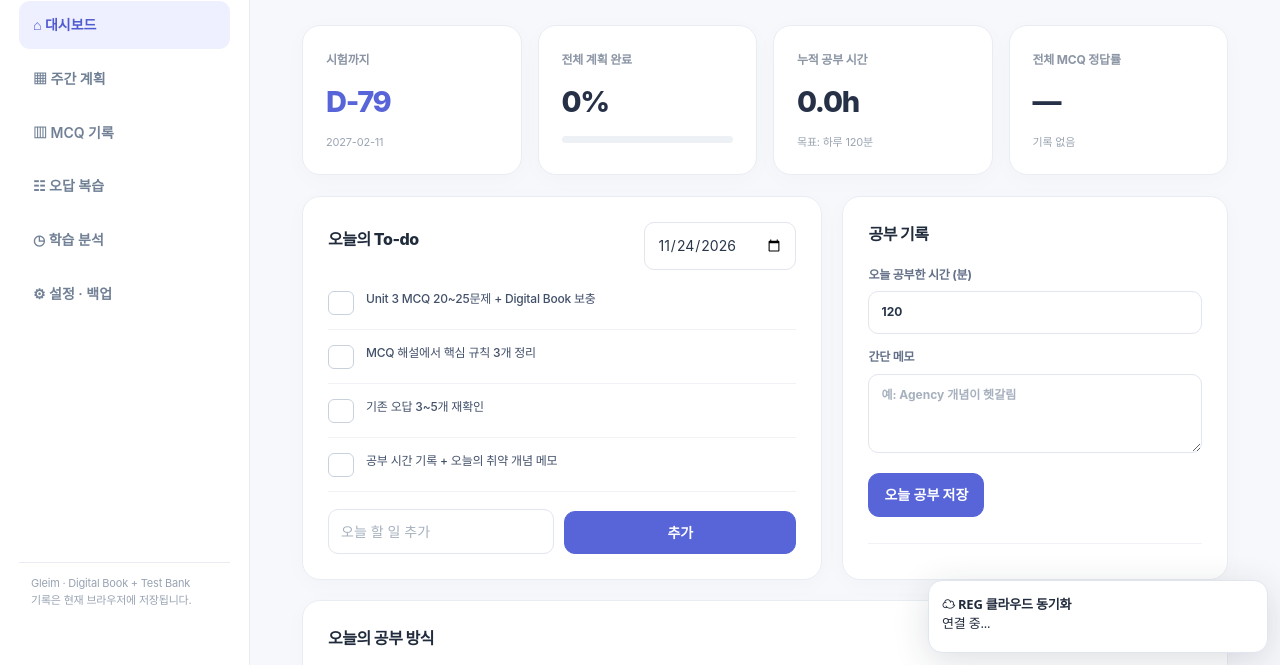
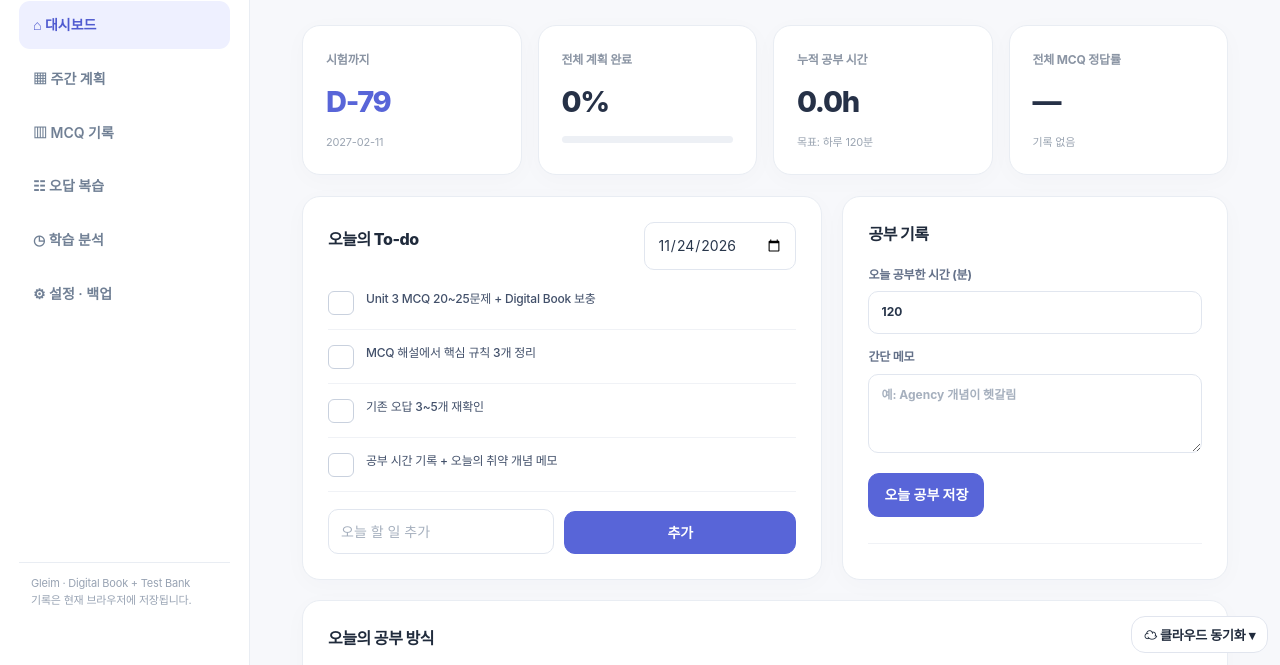
Before and after one commit to kdh63193845-hub/reg-study-tracker, a plain HTML site: page index.html in a window 1280 px wide. Shown: the part 135-800 px from the top of the page. Drawn offline with Linux system fonts and the light colour scheme; a script that the page names is missing.

Commit message:
Collapse cloud sync panel by default without changing sync logic

```diff
--- a/index.html
+++ b/index.html
@@ -191,7 +191,7 @@ $("focusLog").onclick=()=>{if(!completedMinutes)return;db.study.push({id:Date.no
 /* Existing delegated checkbox handler saves all task keys, including V3 keys. */
 renderV3();clock();
 })();
-</script><style>#reg-cloud{position:fixed;bottom:12px;right:12px;z-index:100;background:white;border:1px solid #e1e5ee;border-radius:14px;padding:13px;box-shadow:0 8px 35px #18253d26;width:min(340px,calc(100vw - 24px));font:13px system-ui}#reg-cloud button{padding:8px 10px;margin:5px 4px 0 0}#reg-cloud small{display:block;color:#64748b;margin-top:7px}#reg-cloud input{margin-top:8px}</style><div id="reg-cloud"><b>☁ REG 클라우드 동기화</b><div id="reg-cloud-ui">연결 중...</div><small id="reg-cloud-status"></small></div><script type="module">
+</script><style>#reg-cloud{position:fixed;bottom:12px;right:12px;z-index:100;background:white;border:1px solid #e1e5ee;border-radius:14px;padding:13px;box-shadow:0 8px 35px #18253d26;width:min(340px,calc(100vw - 24px));font:13px system-ui}#reg-cloud button{padding:8px 10px;margin:5px 4px 0 0}#reg-cloud small{display:block;color:#64748b;margin-top:7px}#reg-cloud input{margin-top:8px}#reg-cloud:not([open]){width:auto;padding:8px 12px;box-shadow:none}#reg-cloud summary{cursor:pointer;font-weight:700;list-style:none}#reg-cloud summary::-webkit-details-marker{display:none}#reg-cloud summary:after{content:" ▾"}#reg-cloud[open] summary:after{content:" ▴"}</style><details id="reg-cloud"><summary>☁ 클라우드 동기화</summary><div id="reg-cloud-ui">연결 중...</div><small id="reg-cloud-status"></small></details><script type="module">
 import {createClient} from 'https://esm.sh/@supabase/supabase-js@2.95.3';
 const supa=createClient('https://bnqecvxrwtxbzylqpnfw.supabase.co','sb_publishable_bOuclUJ_qyxVLEmq3ZEOYQ_LzvCg_c-');
 const ui=document.getElementById('reg-cloud-ui'),st=document.getElementById('reg-cloud-status');
```
